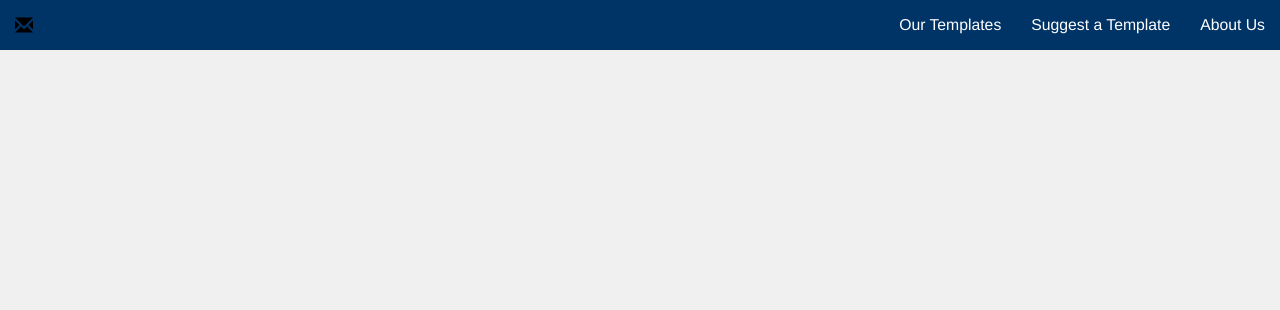
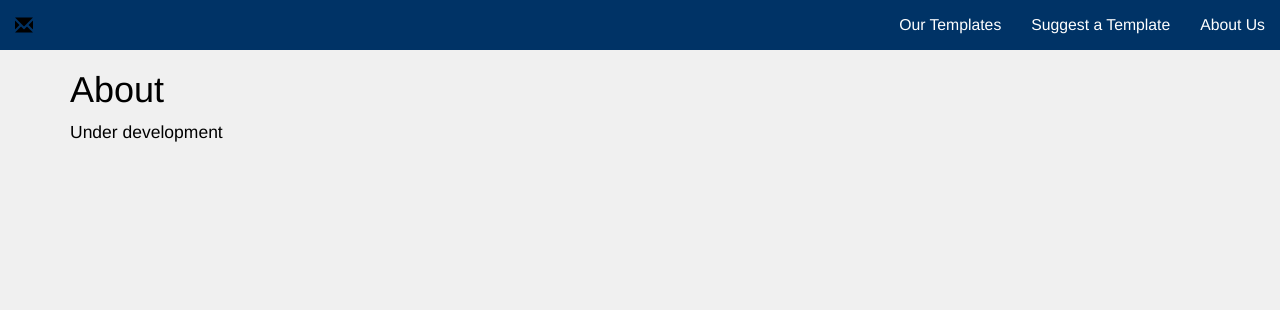
Before and after one commit to yayimahuman/intellimail, a PHP site: page /about in a window 1280 px wide. Shown: the top 310 px of the page. Run offline with PHP 8.4, Linux system fonts and the light colour scheme; some libraries are stand-ins or nearby versions.

Commit message:
Update about.php

```diff
--- a/about.php
+++ b/about.php
@@ -18,7 +18,10 @@
 
 <?php include_once "navbar.html";?>
 
-<div class="container>
+<div class="container">
+	<h1>About</h1>
+	<p>Under development</p>
+</div>
 
 </body>
 </html>
```
